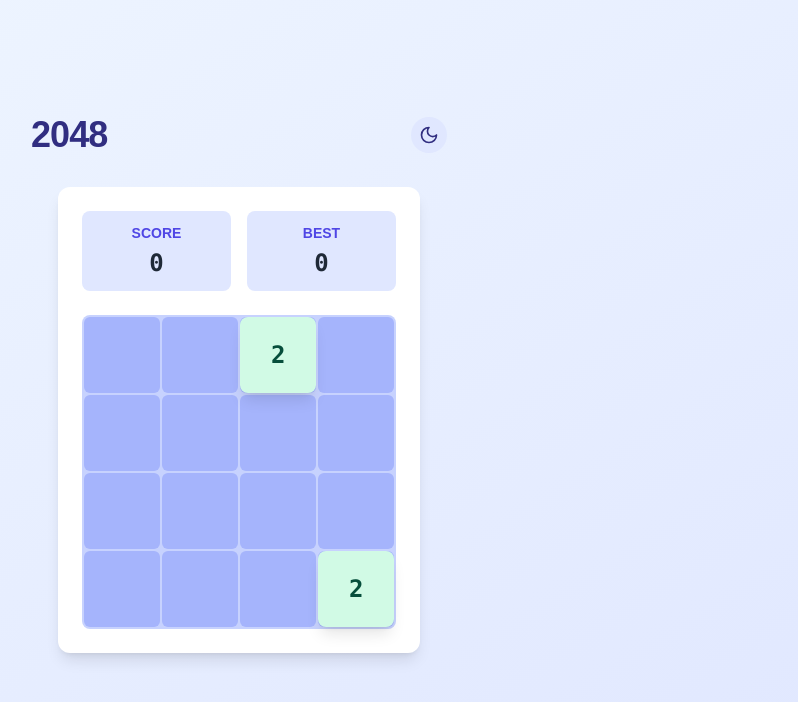
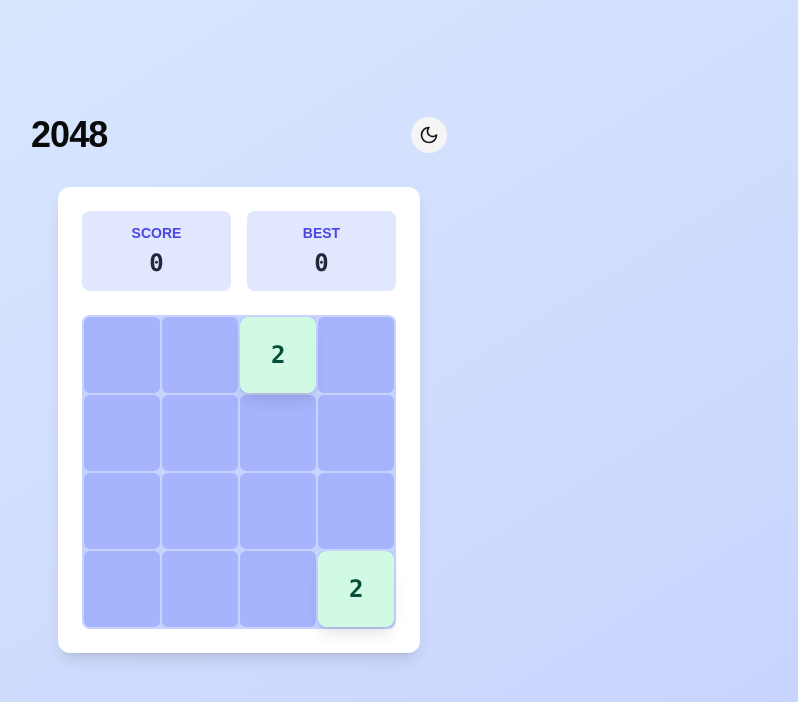
Before and after one commit to belikeadam/2048-react-game, a Next.js app: page / in a window 1280 px wide. Shown: the top 702 px of the page, without its empty margins (401-1199 px from the left). Built offline with nearby package versions, Linux system fonts and the light colour scheme.

Commit message:
Fixed dark mode toggle not working
1.Added game-container class to the main div.
2.Simplified dark mode application by toggling the dark class.
3.Updated color classes to use CSS variables.
4.implified button styling using semantic color variables.

```diff
--- a/src/components/Game.tsx
+++ b/src/components/Game.tsx
@@ -122,30 +122,26 @@
   return (
     <div
       id="game-container"
-      className={`flex flex-col items-center justify-center min-h-screen transition-colors duration-300
-        ${isDarkMode ? 'bg-gray-900' : 'bg-gradient-to-br from-blue-50 to-indigo-100'}`}
+      className={`game-container flex flex-col items-center justify-center min-h-screen transition-colors duration-300
+        ${isDarkMode ? 'dark' : ''}`}
       onTouchStart={onTouchStart}
       onTouchMove={onTouchMove}
       onTouchEnd={onTouchEnd}
     >
       <div className="flex items-center justify-between w-full max-w-md mb-8 px-4">
-        <h1 className={`text-4xl font-bold ${isDarkMode ? 'text-white' : 'text-indigo-900'} tracking-tight`}>
+        <h1 className="text-4xl font-bold text-foreground tracking-tight">
           2048
         </h1>
         <button
           onClick={() => setIsDarkMode(!isDarkMode)}
-          className={`p-2 rounded-full ${
-            isDarkMode ? 'bg-gray-800 text-yellow-500' : 'bg-indigo-100 text-indigo-900'
-          }`}
+          className="p-2 rounded-full bg-secondary text-secondary-foreground"
           aria-label="Toggle dark mode"
         >
           {isDarkMode ? <Sun size={20} /> : <Moon size={20} />}
         </button>
       </div>
 
-      <div className={`rounded-xl shadow-lg p-6 mb-8 ${
-        isDarkMode ? 'bg-gray-800' : 'bg-white'
-      }`}>
+      <div className="rounded-xl shadow-lg p-6 mb-8 bg-card text-card-foreground">
         <div className="grid grid-cols-2 gap-4 w-full max-w-md mb-6">
           <ScoreBox label="SCORE" value={score} isDark={isDarkMode} />
           <ScoreBox label="BEST" value={bestScore} isDark={isDarkMode} />
@@ -166,12 +162,12 @@
               animate={{ transform: 'scale(1) translateY(0)', opacity: 1 }}
               exit={{ transform: 'scale(0.8) translateY(20px)', opacity: 0 }}
               transition={{ duration: 0.2 }}
-              className={`p-8 rounded-xl text-center shadow-2xl ${isDarkMode ? 'bg-gray-800 text-white' : 'bg-white text-indigo-800'}`}
+              className="p-8 rounded-xl text-center shadow-2xl bg-card text-card-foreground"
             >
               <h2 className="text-3xl font-bold mb-6">Game Over!</h2>
               <button
                 onClick={resetGame}
-                className="bg-indigo-600 text-white px-6 py-3 rounded-lg text-lg font-semibold hover:bg-indigo-700 transition-colors"
+                className="bg-primary text-primary-foreground px-6 py-3 rounded-lg text-lg font-semibold hover:bg-primary transition-colors"
               >
                 Play Again
               </button>
```
